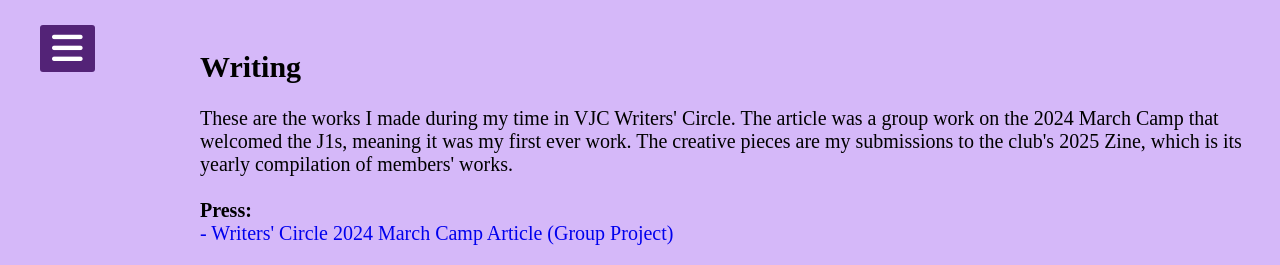
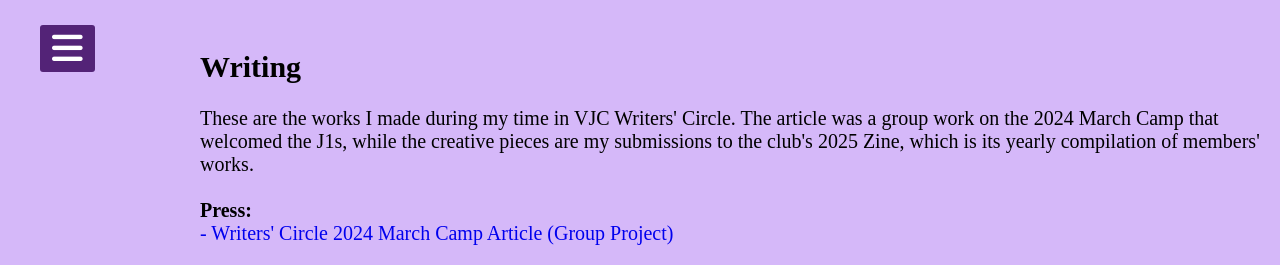
Before and after one commit to ZQChin/Webfolio-v2, a plain HTML site: page writing.html in a window 1280 px wide. Shown: the top 265 px of the page. Drawn offline with Linux system fonts and the light colour scheme.

Commit message:
Update writing.html

```diff
--- a/writing.html
+++ b/writing.html
@@ -31,7 +31,7 @@
 		<div class="main">
 
 			<h3> <b> Writing </b></h3><br>
-			<p> These are the works I made during my time in VJC Writers' Circle. The article was a group work on the 2024 March Camp that welcomed the J1s, meaning it was my first ever work. The creative pieces are my submissions to the club's 2025 Zine, which is its yearly compilation of members' works. </p><br>
+			<p> These are the works I made during my time in VJC Writers' Circle. The article was a group work on the 2024 March Camp that welcomed the J1s, while the creative pieces are my submissions to the club's 2025 Zine, which is its yearly compilation of members' works. </p><br>
 
             <p><b> Press: </b></p>
 			<ul>
```
